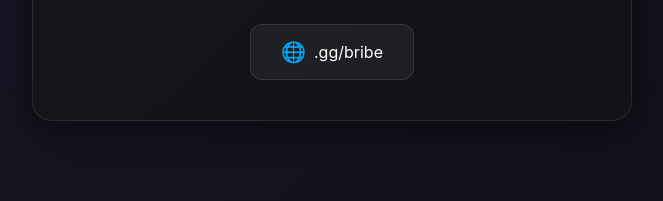
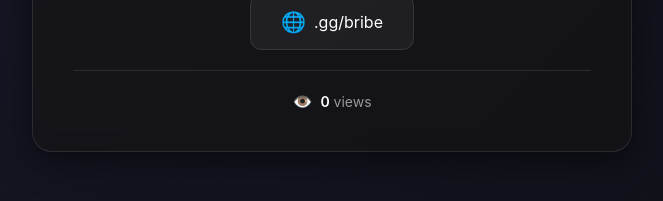
Before and after one commit to namicslol/namics, a plain HTML site: page index.html in a window 1280 px wide. Shown: the part 403-604 px from the top of the page, without its empty margins (308-971 px from the left). Drawn offline with Linux system fonts and the light colour scheme.

Commit message:
Auto-commit: Agent tool execution

```diff
--- a/index.html
+++ b/index.html
@@ -252,6 +252,13 @@
                 <span>.gg/bribe</span>
             </a>
         </div>
+
+        <div class="views-section">
+            <div class="views-counter">
+                <span class="views-icon">👁️</span>
+                <span><span class="views-number" id="viewCount">0</span> views</span>
+            </div>
+        </div>
     </div>
 
     <!-- Hidden audio player -->
```
